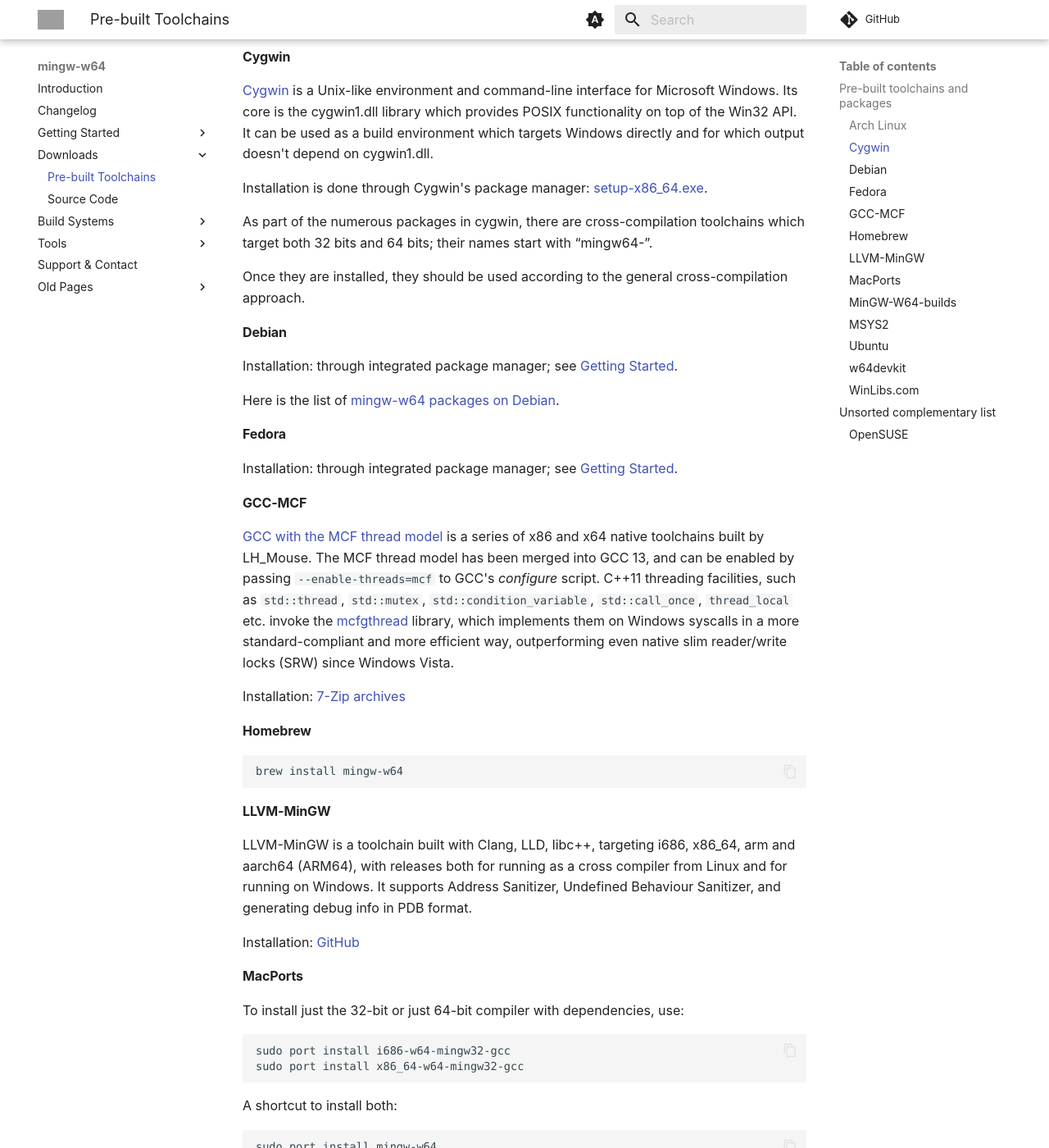
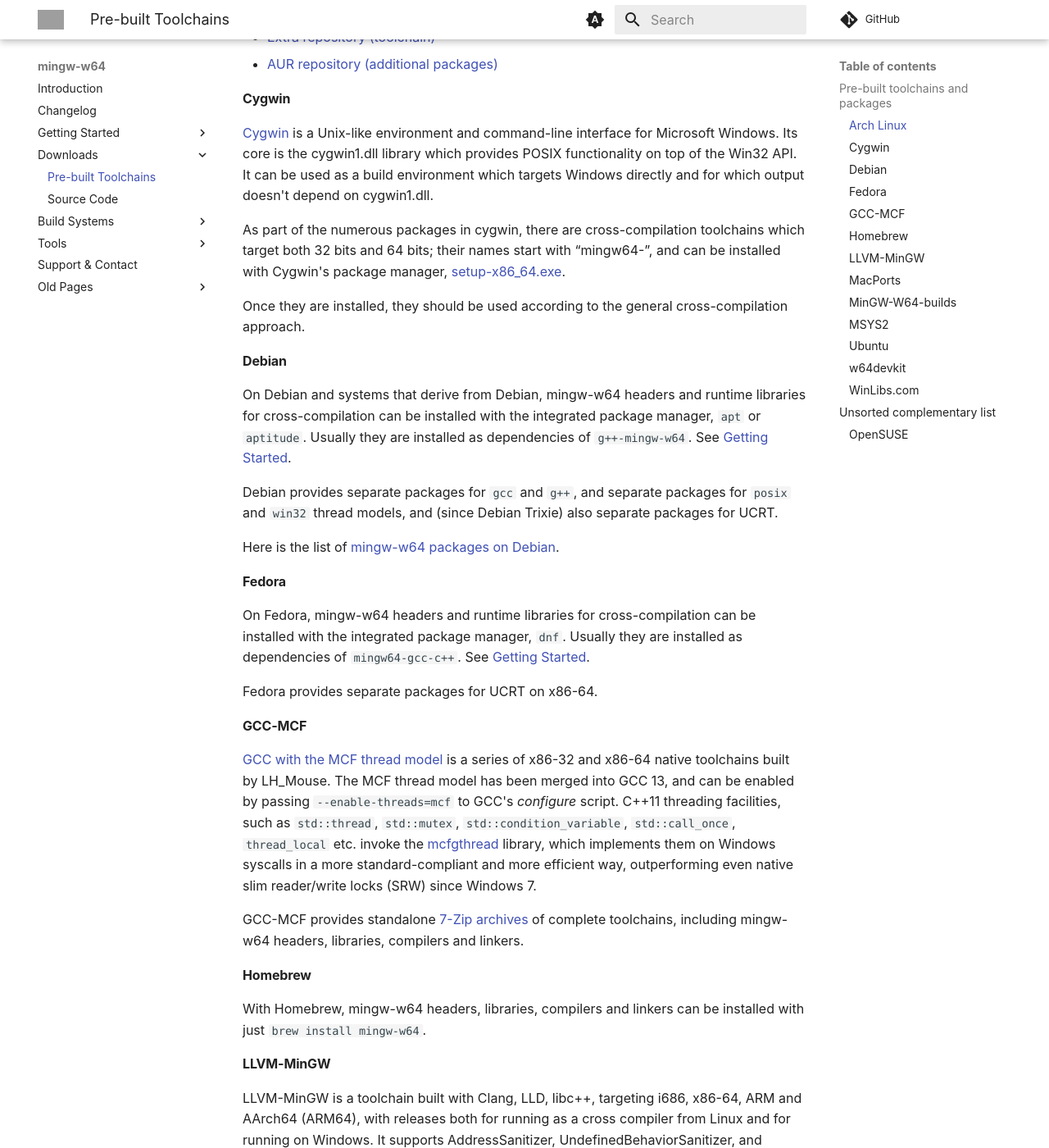
Before and after one commit to mingw-w64/mingw-w64.github.io, an MkDocs documentation site: the page built from web/downloads.md, in a window 1280 px wide and 1400 px high, scrolled down 2095 px. Shown: the whole window at 82% size. Built offline with MkDocs 1.6.1 and Material for MkDocs 9.7.7, drawn with Linux system fonts in a browser that asks for light colours; comment, search, counter and statistics services are not loaded; some of the changed text lies outside the part shown; grey boxes are pictures that could not be loaded.

Commit message:
Expand 'through integrated package manager' in downloads

````diff
--- a/web/downloads.md
+++ b/web/downloads.md
@@ -245,7 +245,9 @@
 
 #### Arch Linux
 
-Installation: through integrated package manager; see [Getting Started](./getting-started/archlinux.md).
+On Arch Linux, mingw-w64 headers and runtime libraries for cross-compilation can
+be installed with the integrated package manager, `pacman`. Usually they are
+installed as dependencies of `mingw-w64-gcc`. See [Getting Started](./getting-started/archlinux.md).
 
 * [Extra repository (toolchain)](https://www.archlinux.org/packages/?q=mingw-w64)
 * [AUR repository (additional packages)](https://aur.archlinux.org/packages/?SeB=n&K=mingw-w64&SB=c&PP=250)
@@ -258,55 +260,67 @@
 environment which targets Windows directly and for which output doesn't depend
 on cygwin1.dll.
 
-Installation is done through Cygwin's package manager:
-[setup-x86_64.exe](https://cygwin.com/install.html).
-
 As part of the numerous packages in cygwin, there are cross-compilation
 toolchains which target both 32 bits and 64 bits; their names start with
-“mingw64-”.
+“mingw64-”, and can be installed with Cygwin's package manager,
+[setup-x86_64.exe](https://cygwin.com/install.html).
 
 Once they are installed, they should be used according to the general
 cross-compilation approach.
 
 #### Debian
 
-Installation: through integrated package manager; see [Getting Started](./getting-started/debian.md).
+On Debian and systems that derive from Debian, mingw-w64 headers and runtime
+libraries for cross-compilation can be installed with the integrated package
+manager, `apt` or `aptitude`. Usually they are installed as dependencies of
+`g++-mingw-w64`. See [Getting Started](./getting-started/debian.md).
+
+Debian provides separate packages for `gcc` and `g++`, and separate packages
+for `posix` and `win32` thread models, and (since Debian Trixie) also separate
+packages for UCRT.
 
 Here is the list of [mingw-w64 packages on Debian](https://packages.debian.org/mingw-w64).
 
 #### Fedora
 
-Installation: through integrated package manager; see [Getting Started](./getting-started/fedora.md).
+On Fedora, mingw-w64 headers and runtime libraries for cross-compilation can be
+installed with the integrated package manager, `dnf`. Usually they are installed
+as dependencies of `mingw64-gcc-c++`. See [Getting Started](./getting-started/fedora.md).
+
+Fedora provides separate packages for UCRT on x86-64.
 
 #### GCC-MCF
 
 [GCC with the MCF thread model](https://gcc-mcf.lhmouse.com/) is a series of
-x86 and x64 native toolchains built by LH_Mouse. The MCF thread model has been
-merged into GCC 13, and can be enabled by passing `--enable-threads=mcf` to
+x86-32 and x86-64 native toolchains built by LH_Mouse. The MCF thread model has
+been merged into GCC 13, and can be enabled by passing `--enable-threads=mcf` to
 GCC's _configure_ script. C++11 threading facilities, such as `std::thread`,
 `std::mutex`, `std::condition_variable`, `std::call_once`, `thread_local` etc.
 invoke the [mcfgthread](https://github.com/lhmouse/mcfgthread/) library, which
 implements them on Windows syscalls in a more standard-compliant and more
 efficient way, outperforming even native slim reader/write locks (SRW) since
-Windows Vista.
+Windows 7.
 
-Installation: [7-Zip archives](https://gcc-mcf.lhmouse.com/)
+GCC-MCF provides standalone [7-Zip archives](https://gcc-mcf.lhmouse.com/) of
+complete toolchains, including mingw-w64 headers, libraries, compilers and
+linkers.
 
 #### Homebrew
 
-```
-brew install mingw-w64
-```
+With Homebrew, mingw-w64 headers, libraries, compilers and linkers can be
+installed with just `brew install mingw-w64`.
 
 #### LLVM-MinGW
 
 LLVM-MinGW is a toolchain built with Clang, LLD, libc++, targeting
-i686, x86\_64, arm and aarch64 (ARM64), with releases both for running
+i686, x86-64, ARM and AArch64 (ARM64), with releases both for running
 as a cross compiler from Linux and for running on Windows. It supports
-Address Sanitizer, Undefined Behaviour Sanitizer, and generating debug
+AddressSanitizer, UndefinedBehaviorSanitizer, and generating debug
 info in PDB format.
 
-Installation: [GitHub](https://github.com/mstorsjo/llvm-mingw/releases)
+LLVM-MinGW provides [standalone tarballs](https://github.com/mstorsjo/llvm-mingw/releases)
+of complete toolchains, including mingw-w64 headers, libraries, compilers and
+linkers.
 
 #### MacPorts
 
@@ -331,7 +345,8 @@
 
 #### MSYS2
 
-MSYS2 has a package manager, and provides separate environments (shells):
+[MSYS2](https://www.msys2.org/) is a series of Unix-like environments on
+Windows. It has a package manager, and provides separate environments (shells):
 
 * `MSYS` is for programs that are linked against the MSYS2 (Cygwin) runtime, and not mingw-w64.
 * `MINGW32` is for programs that are compiled by GCC and linked against mingw-w64 and MSVCRT.DLL on x86.
@@ -340,8 +355,9 @@
 * `CLANG64` is for programs that are compiled by Clang and linked against mingw-w64 and UCRT on x64.
 * `CLANGARM64` is for programs that are compiled by Clang and linked against mingw-w64 and UCRT on ARM64.
 
-Installation: MSYS2 can be downloaded from their [homepage](https://www.msys2.org/). Mingw-w64 packages
-can be installed through its integrated package manager; see [Getting Started for UCRT64](./getting-started/msys2.md)
+Mingw-w64 headers, libraries, compilers and linkers can be installed with the
+MSYS2 package manager, `pacman`. Each environment has its own naming schemes of
+packages. See [Getting Started for UCRT64](./getting-started/msys2.md)
 or [Getting Started for CLANG64](./getting-started/msys2-llvm.md).
 
 Here is the list of [mingw-w64 packages in UCRT64](https://packages.msys2.org/packages/?repo=ucrt64)
@@ -349,7 +365,13 @@
 
 #### Ubuntu
 
-Installation: through integrated package manager; see [Getting Started](./getting-started/debian.md).
+On Ubuntu and Linux Mint, mingw-w64 headers and runtime libraries for
+cross-compilation can be installed with the integrated package
+manager, `apt` or `aptitude`. Usually they are installed as dependencies of
+`g++-mingw-w64`. See [Getting Started](./getting-started/debian.md).
+
+Ubuntu provides separate packages for `gcc` and `g++`, and separate packages
+for `posix` and `win32` thread models.
 
 Here is the list of [mingw-w64 packages on Ubuntu](https://launchpad.net/ubuntu/+source/mingw-w64).
 
````
